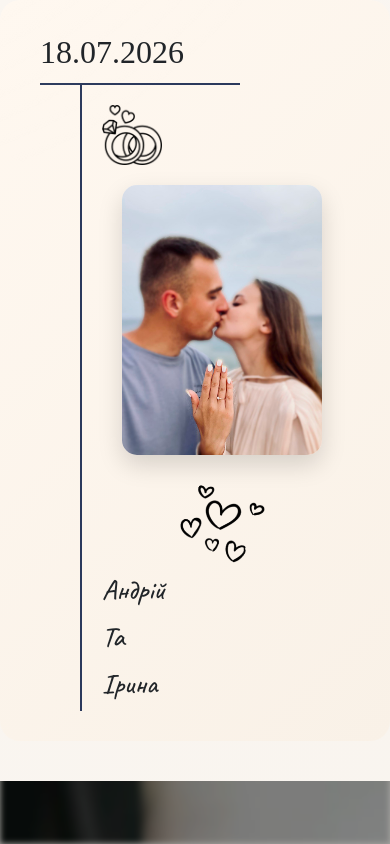
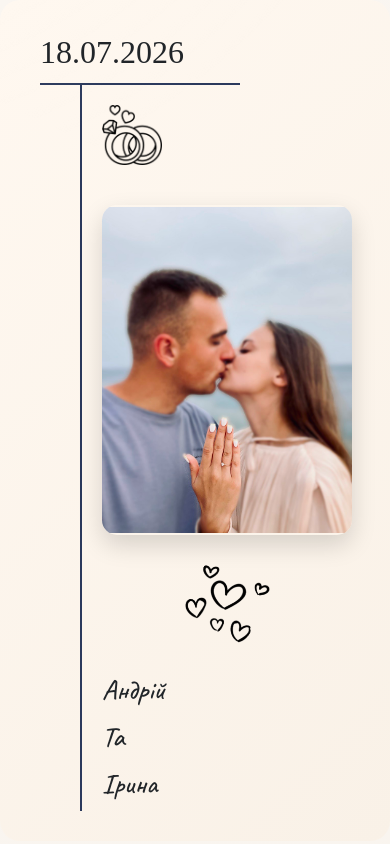
Before and after one commit to AndrewT003/site-wedding, a React (Create React App) app in the folder frontend/: page / in a window 390 px wide. Shown: the top 844 px of the page. Built offline with nearby package versions, Linux system fonts and the light colour scheme; a web font is replaced by a local one.

Commit message:
Fix mobile photo display - use contain instead of cover

```diff
--- a/frontend/src/static/style/main_photo.css
+++ b/frontend/src/static/style/main_photo.css
@@ -143,13 +143,14 @@
         display: flex;
         flex-direction: column;
         align-items: center;
-        padding-left: 20px;
+        margin: 20px 0;
+        padding: 0;
     }
 
     .mobile_main_photo {
-        width: 200px;
-        height: 270px;
-        object-fit: cover;
+        width: 250px;
+        height: 330px;
+        object-fit: contain;
     }
 
     .mobile_heart_photo {
```
